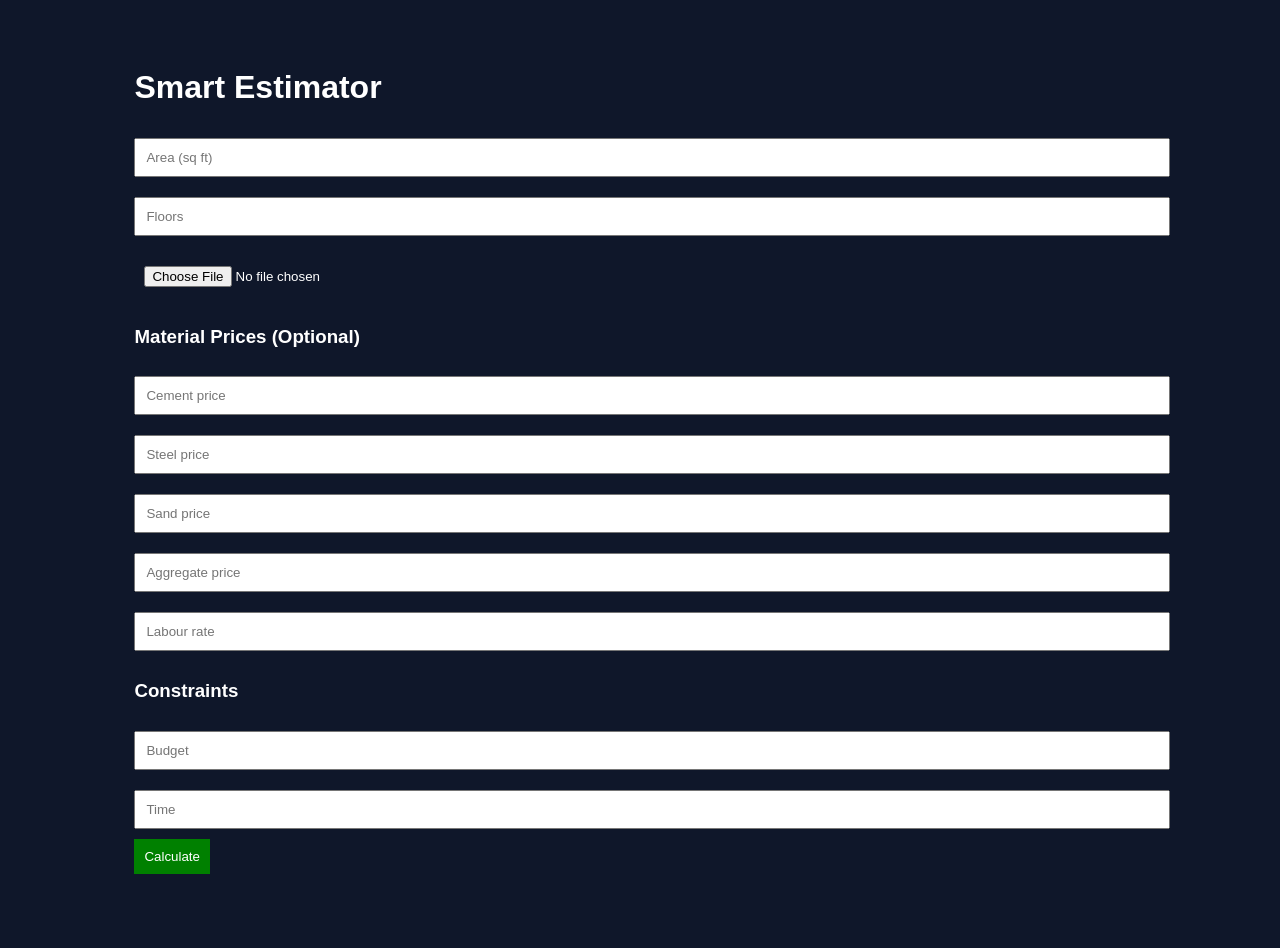
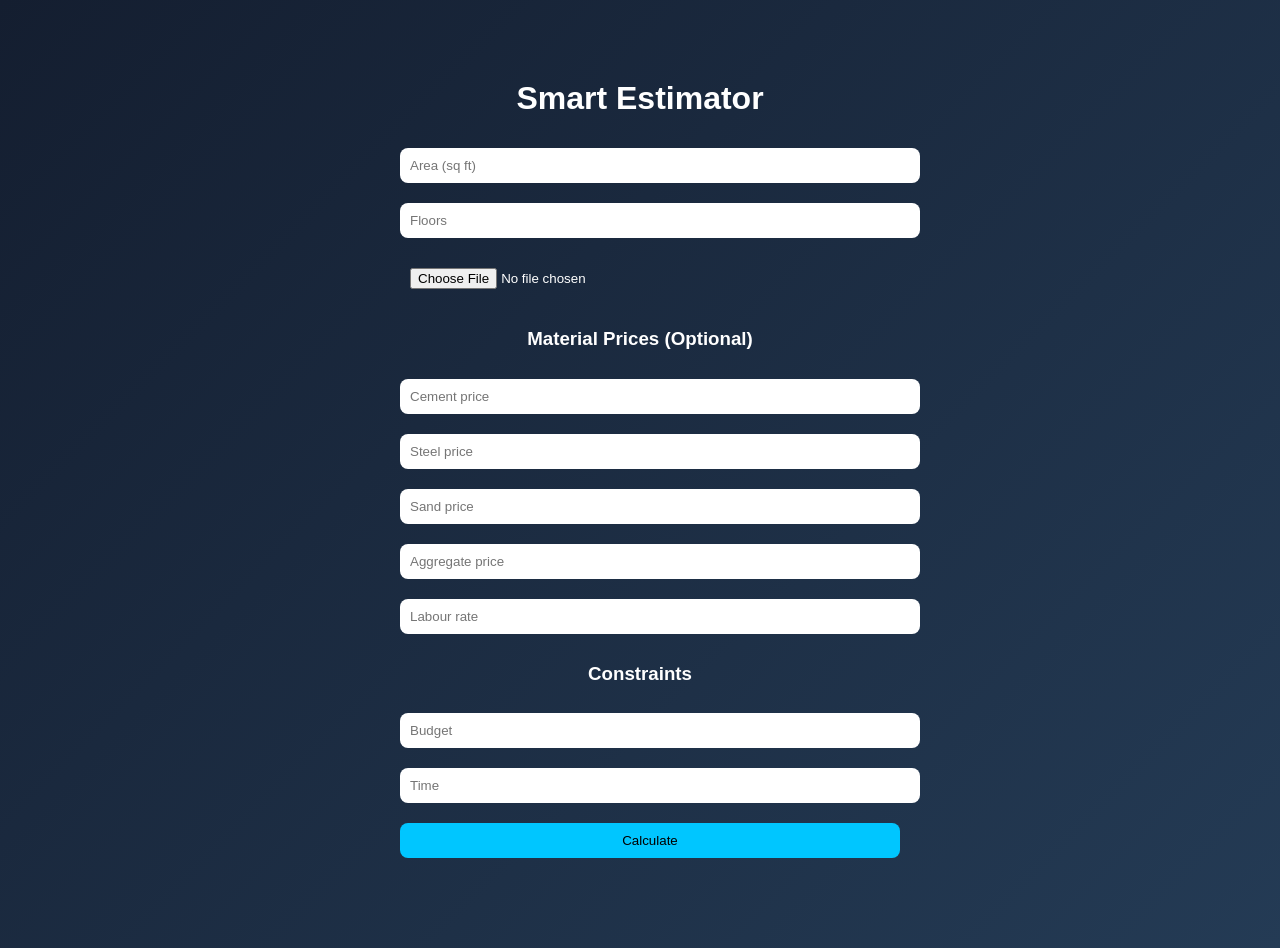
Before and after one commit to easywriter21/sajals-estimator-backend, a FastAPI app: page / in a window 1280 px wide. Before the commit the page ends 874 px from the top, so only its background shows below. Run offline with FastAPI, Linux system fonts and the light colour scheme.

Commit message:
Update style.css

```diff
--- a/static/style.css
+++ b/static/style.css
@@ -1,24 +1,23 @@
 body {
-    background: #0f172a;
+    font-family: Arial;
+    background: linear-gradient(135deg, #141e30, #243b55);
     color: white;
-    font-family: Arial;
 }
 
 .container {
-    width: 80%;
-    margin: auto;
-    padding: 40px;
+    width: 500px;
+    margin: 80px auto;
+    text-align: center;
 }
 
-textarea, input {
+input, button {
     width: 100%;
-    margin: 10px 0;
     padding: 10px;
+    margin: 10px;
+    border-radius: 8px;
+    border: none;
 }
 
 button {
-    padding: 10px;
-    background: green;
-    color: white;
-    border: none;
+    background: #00c6ff;
 }
```
